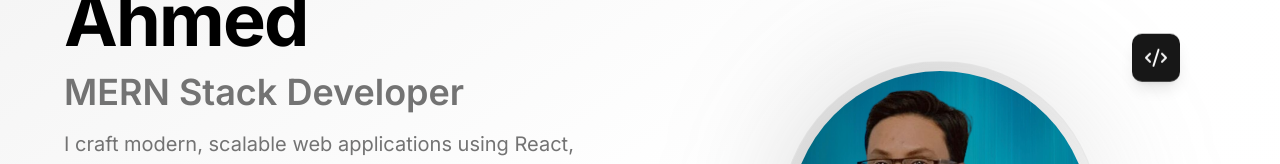
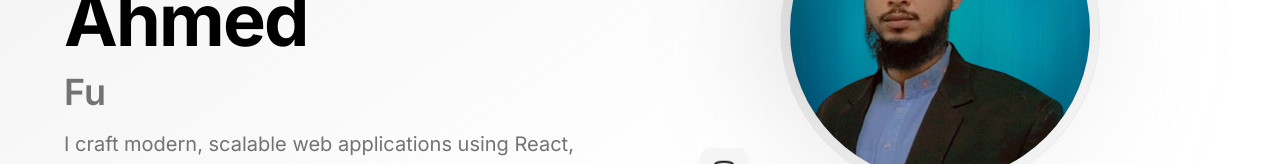
Before and after one commit to Murtuza-Ahmed/portfolio, a Next.js app: page / in a window 1280 px wide. Shown: the part 274-438 px from the top of the page. Built offline with nearby package versions, Linux system fonts and the light colour scheme; no server answers.

Commit message:
I have installed the react-type-animation package.

```diff
--- a/package.json
+++ b/package.json
@@ -61,6 +61,7 @@
     "react-dom": "^18.3.1",
     "react-hook-form": "latest",
     "react-resizable-panels": "^2.1.7",
+    "react-type-animation": "^3.2.0",
     "recharts": "2.15.4",
     "sonner": "^1.7.4",
     "tailwind-merge": "^2.5.5",
--- a/views/home/Home.tsx
+++ b/views/home/Home.tsx
@@ -17,6 +17,7 @@ import {
 import Link from "next/link";
 import Image from "next/image";
 import CountUp from "react-countup";
+import { TypeAnimation } from "react-type-animation";
 const techStack = [
   { name: "React", icon: "⚛️" },
   { name: "Node.js", icon: "🟢" },
@@ -59,7 +60,7 @@ export default function Home() {
       {/* Hero Section */}
       <section className="relative min-h-screen flex items-center justify-center px-4 py-20 overflow-hidden">
         {/* Background gradient */}
-        <div className="absolute inset-0 bg-gradient-to-br from-primary/5 via-background to-accent/5" />
+        <div className="absolute inset-0 bg-linear-to-br from-primary/5 via-background to-accent/5" />
 
         <div className="container relative z-10 max-w-6xl mx-auto">
           <div className="grid lg:grid-cols-2 gap-12 items-center">
@@ -69,13 +70,28 @@ export default function Home() {
                 <Badge variant="outline" className="w-fit">
                   Available for new opportunities
                 </Badge>
-                <h1 className="text-4xl text-black dark:text-white md:text-6xl lg:text-7xl font-bold tracking-tight">
+                <h2 className="text-4xl text-black dark:text-white md:text-6xl lg:text-7xl font-bold tracking-tight">
                   Hi, I'm <span className="dark:text-white">Murtuza Ahmed</span>
-                </h1>
-                <h2 className="text-2xl md:text-3xl lg:text-4xl font-semibold text-muted-foreground">
-                  MERN Stack Developer
                 </h2>
-                <p className="text-lg md:text-xl text-muted-foreground max-w-2xl leading-relaxed">
+                <h3 className="text-2xl md:text-3xl lg:text-4xl font-semibold text-muted-foreground">
+                  <TypeAnimation
+                    sequence={[
+                      "MERN Stack Developer",
+                      1000,
+                      "Full Stack Developer",
+                      1000,
+                      "Frontend Developer",
+                      1000,
+                      "Backend Developer",
+                      1000,
+                    ]}
+                    wrapper="span"
+                    speed={50}
+                    repeat={Infinity}
+                    className="text-2xl md:text-3xl lg:text-4xl font-semibold text-muted-foreground"
+                  />
+                </h3>
+                <p className="text-base md:text-xl text-muted-foreground max-w-2xl leading-relaxed">
                   I craft modern, scalable web applications using React,
                   Node.js, MongoDB, and Express. Passionate about creating
                   seamless user experiences and robust backend solutions.
@@ -151,12 +167,12 @@ export default function Home() {
             </div>
 
             {/* Right Column - Visual */}
-            <div className="relative animate-slide-in-left">
+            <div className="relative animate-slide-in-left h-full">
               <div className="relative w-full max-w-md mx-auto">
                 {/* Profile Image Placeholder */}
                 <div className="relative w-80 h-80 mx-auto">
-                  <div className="absolute inset-0 bg-gradient-to-br from-primary/20 to-accent/20 rounded-full blur-3xl" />
-                  <div className="relative w-full h-full bg-gradient-to-br from-primary/10 to-accent/10 rounded-full flex items-center justify-center border border-border/50">
+                  <div className="absolute inset-0 bg-linear-to-br from-primary/20 to-accent/20 rounded-full blur-3xl" />
+                  <div className="relative w-full h-full bg-linear-to-br from-primary/10 to-accent/10 rounded-full flex items-center justify-center border border-border/50">
                     <Image
                       src="/my-image.png"
                       alt="Murtuza - MERN Stack Developer"
```
Also changed, not shown: 1 other file (tests, documents, lock files or other folders).
